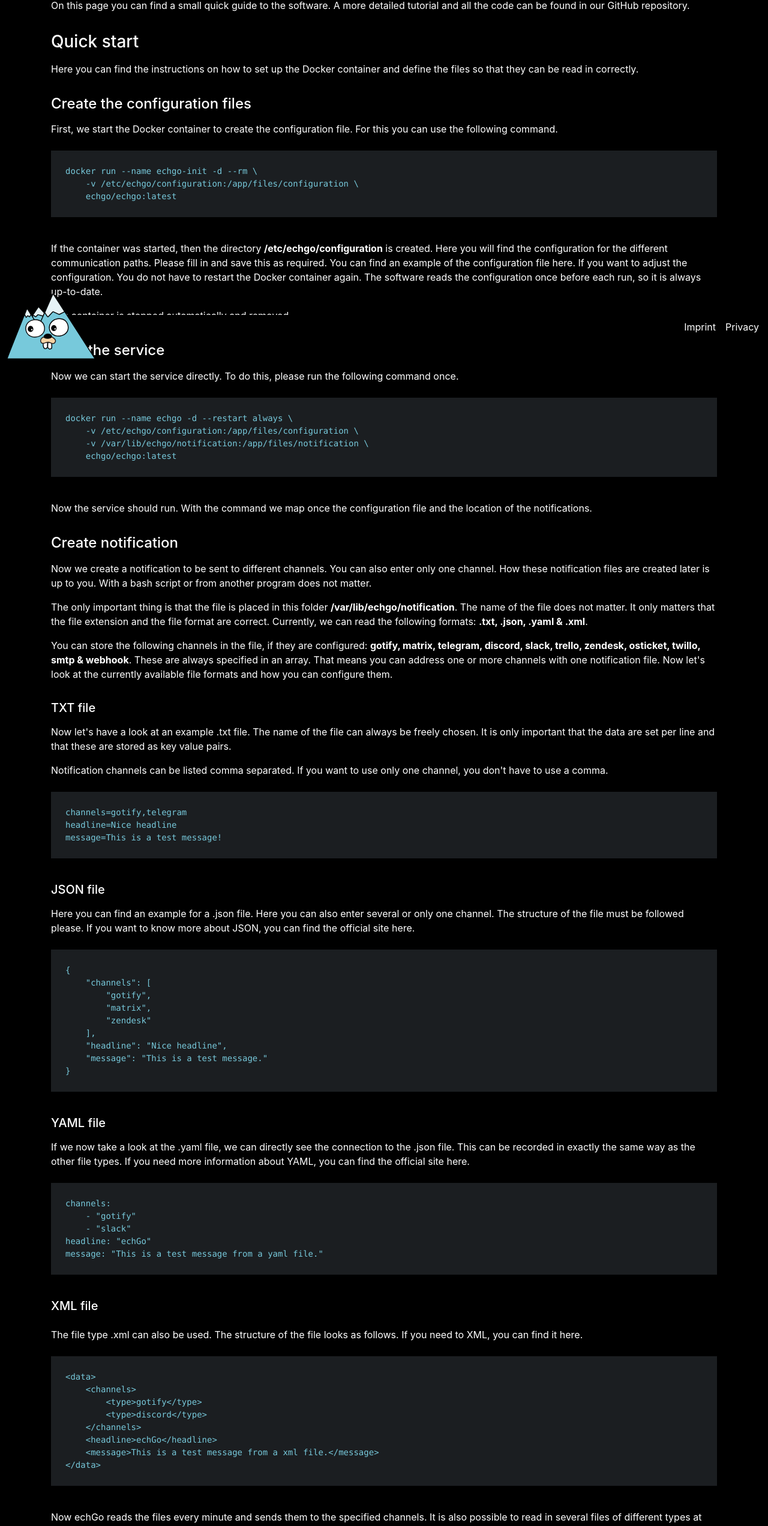
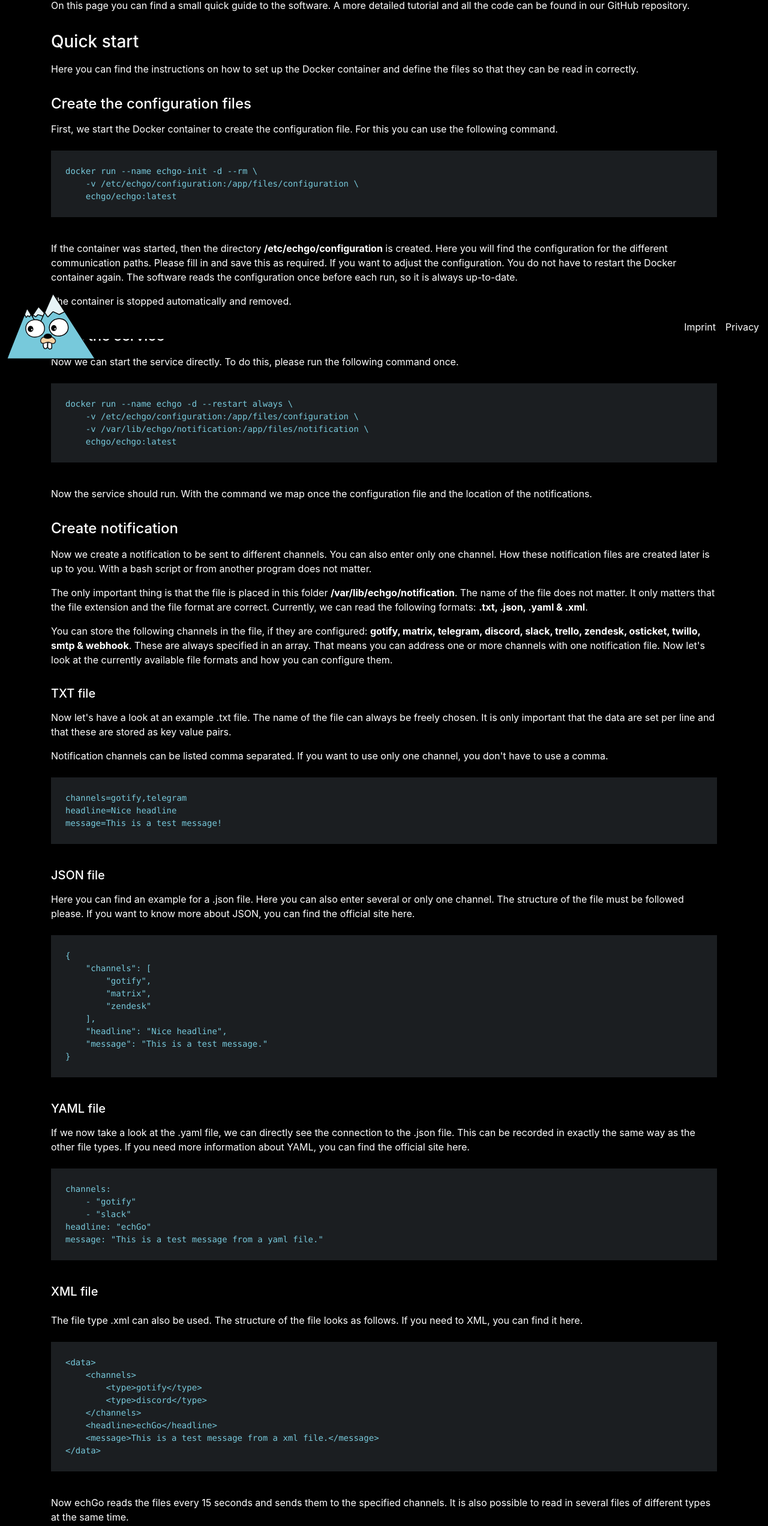
Before and after one commit to echgo/echgo.github.io, a plain HTML site: page index.html in a window 1280 px wide. Shown: the part 235-2779 px from the top of the page at 60% size. Drawn offline with Linux system fonts and the light colour scheme.

Commit message:
Update website

```diff
--- a/index.html
+++ b/index.html
@@ -68,7 +68,7 @@
                     <div class="p-4 my-4 code-wrapper">
                         <code>docker run --name echgo-init -d --rm \<br>&nbsp;&nbsp;&nbsp;&nbsp;-v /etc/echgo/configuration:/app/files/configuration \<br>&nbsp;&nbsp;&nbsp;&nbsp;echgo/echgo:latest</code>
                     </div>
-                    <p class="pt-3">If the container was started, then the directory <strong>/etc/echgo/configuration</strong> is created. Here you will find the configuration for the different communication paths. Please fill in and save this as required. You can find an example of the configuration file <a href="https://github.com/echgo/echgo/blob/master/.echgo.yaml" title="Configuration file">here</a>. If you want to adjust the configuration. You do not have to restart the Docker container again. The software reads the configuration once before each run, so it is always up-to-date.</p>
+                    <p class="pt-3">If the container was started, then the directory <strong>/etc/echgo/configuration</strong> is created. Here you will find the configuration for the different communication paths. Please fill in and save this as required. If you want to adjust the configuration. You do not have to restart the Docker container again. The software reads the configuration once before each run, so it is always up-to-date.</p>
                     <p>The container is stopped automatically and removed.</p>
                     <h4 class="pt-3">Start the service</h4>
                     <p class="pt-2">Now we can start the service directly. To do this, please run the following command once.</p>
@@ -101,7 +101,7 @@
                     <div class="p-4 my-4 code-wrapper">
                         <code>&lt;data&gt;<br>&nbsp;&nbsp;&nbsp;&nbsp;&lt;channels&gt;<br>&nbsp;&nbsp;&nbsp;&nbsp;&nbsp;&nbsp;&nbsp;&nbsp;&lt;type&gt;gotify&lt;/type&gt;<br>&nbsp;&nbsp;&nbsp;&nbsp;&nbsp;&nbsp;&nbsp;&nbsp;&lt;type&gt;discord&lt;/type&gt;<br>&nbsp;&nbsp;&nbsp;&nbsp;&lt;/channels&gt;<br>&nbsp;&nbsp;&nbsp;&nbsp;&lt;headline&gt;echGo&lt;/headline&gt;<br>&nbsp;&nbsp;&nbsp;&nbsp;&lt;message&gt;This is a test message from a xml file.&lt;/message&gt;<br>&lt;/data&gt;</code>
                     </div>
-                    <p class="pt-3">Now echGo reads the files every minute and sends them to the specified channels. It is also possible to read in several files of different types at the same time.</p>
+                    <p class="pt-3">Now echGo reads the files every 15 seconds and sends them to the specified channels. It is also possible to read in several files of different types at the same time.</p>
                     <p><strong>This is only an excerpt and the instructions for a quick start. You can find the complete documentation on <a href="https://github.com/echgo/echgo" title="GitHub">GitHub</a>.</strong></p>
                 </div>
             </div>
```
